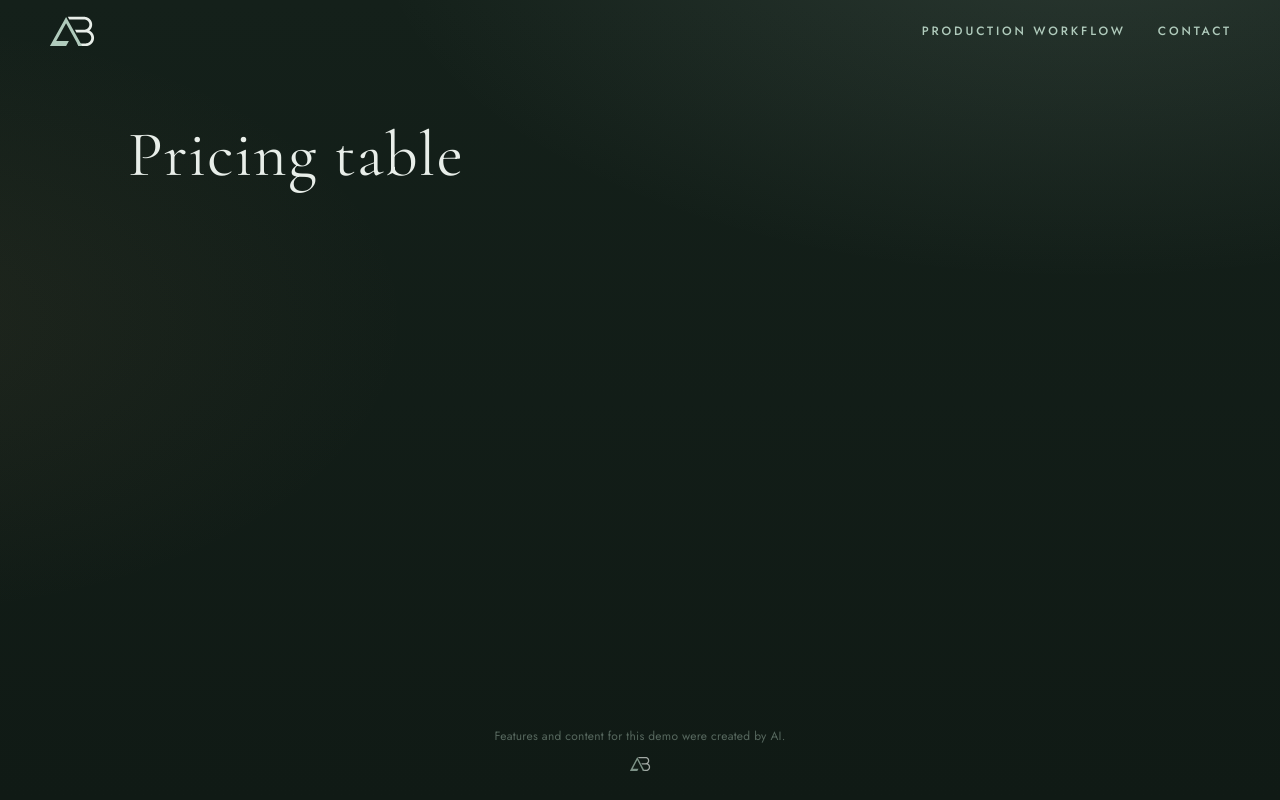
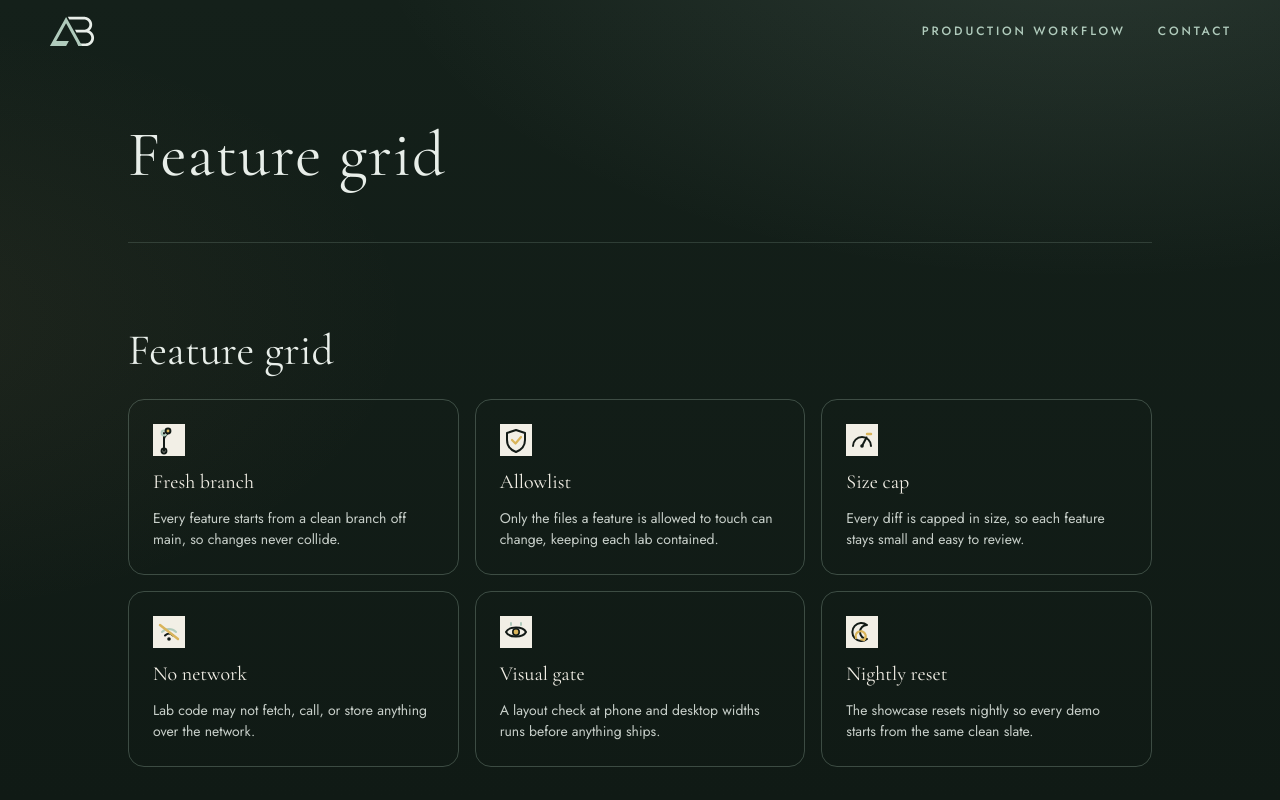
Before and after one commit to ashtonbach/agent-showcase, a Next.js app: page /showcase/ in a window 1280 px wide. Shown: the top 800 px of the page. Built offline with nearby package versions, Linux system fonts and the light colour scheme.

Commit message:
Feature: Feature grid (Author: Alder)

```diff
--- a/app/lab/current.json
+++ b/app/lab/current.json
@@ -1 +1 @@
-{"slug":"pricing-table"}
+{"slug":"feature-grid"}
--- /dev/null
+++ b/app/lab/feature-grid/index.tsx
@@ -0,0 +1,78 @@
+"use client";
+import { useState } from "react";
+
+type Guardrail = {
+  title: string;
+  text: string;
+};
+
+const GUARDRAILS: Guardrail[] = [
+  { title: "Fresh branch", text: "Every feature starts from a clean branch off main, so changes never collide." },
+  { title: "Allowlist", text: "Only the files a feature is allowed to touch can change, keeping each lab contained." },
+  { title: "Size cap", text: "Every diff is capped in size, so each feature stays small and easy to review." },
+  { title: "No network", text: "Lab code may not fetch, call, or store anything over the network." },
+  { title: "Visual gate", text: "A layout check at phone and desktop widths runs before anything ships." },
+  { title: "Nightly reset", text: "The showcase resets nightly so every demo starts from the same clean slate." },
+];
+
+function FallbackIcon() {
+  return (
+    <svg viewBox="0 0 32 32" width={32} height={32} aria-hidden="true">
+      <rect x="4" y="4" width="24" height="24" rx="6" fill="none" stroke="currentColor" strokeWidth="2" />
+      <path d="M11 16h10M16 11v10" stroke="currentColor" strokeWidth="2" strokeLinecap="round" />
+    </svg>
+  );
+}
+
+export default function Lab() {
+  const [artOk, setArtOk] = useState<boolean[]>(() => GUARDRAILS.map(() => true));
+
+  return (
+    <section data-lab="feature-grid" aria-labelledby="feature-grid-h2">
+      <h2 id="feature-grid-h2">Feature grid</h2>
+      <ul className="lab-fg-grid">
+        {GUARDRAILS.map((g, i) => (
+          <li className="lab-fg-card" key={g.title}>
+            <span className="lab-fg-icon-wrap">
+              {artOk[i] ? (
+                <img
+                  data-art="image"
+                  src={`/lab/feature-grid/icon-${i}.svg`}
+                  width={32}
+                  height={32}
+                  alt=""
+                  onError={() =>
+                    setArtOk((prev) => prev.map((v, idx) => (idx === i ? false : v)))
+                  }
+                />
+              ) : (
+                <span data-art="fallback" aria-hidden="true" className="lab-fg-fallback">
+                  <FallbackIcon />
+                </span>
+              )}
+            </span>
+            <h3 className="lab-fg-title">{g.title}</h3>
+            <p className="lab-fg-text">{g.text}</p>
+          </li>
+        ))}
+      </ul>
+      <style>{css}</style>
+    </section>
+  );
+}
+
+const css = `
+[data-lab="feature-grid"] { max-width: min(960px, 100%); margin: 8px auto 56px; color: #E8EEE9; }
+.lab-fg-grid { list-style: none; margin: 0; padding: 0; display: grid; grid-template-columns: repeat(3, 1fr); gap: 16px; }
+.lab-fg-card { border: 1px solid rgba(176,203,188,0.28); border-radius: 16px; padding: 24px; background: transparent; display: flex; flex-direction: column; gap: 10px; }
+.lab-fg-icon-wrap { display: inline-flex; width: 32px; height: 32px; color: var(--sage); }
+.lab-fg-fallback { display: inline-flex; width: 32px; height: 32px; color: var(--sage); background: rgba(176,203,188,0.16); border-radius: 8px; align-items: center; justify-content: center; }
+.lab-fg-title { font-family: var(--serif); font-weight: 400; font-size: 20px; margin: 0; color: #F2EFE6; }
+.lab-fg-text { font-size: 14px; line-height: 1.5; margin: 0; color: rgba(232,238,233,0.85); }
+@media (max-width: 900px) {
+  .lab-fg-grid { grid-template-columns: repeat(2, 1fr); }
+}
+@media (max-width: 600px) {
+  .lab-fg-grid { grid-template-columns: 1fr; }
+}
+`;
--- a/app/page.tsx
+++ b/app/page.tsx
@@ -1,11 +1,13 @@
+import Lab from "./lab/feature-grid";
 import { readDemoKey, demoTitle } from "./demo-name";
+
 const demoKey = readDemoKey();
 const demoName = demoTitle();
 export default function Page() {
   return (
     <div className="page-stack">
       <h1 className="demo-title" data-i18n={demoKey}>{demoName}</h1>
-      {/* lab:slot */}
+      <Lab /> {/* lab:slot */}
     </div>
   );
 }
```
